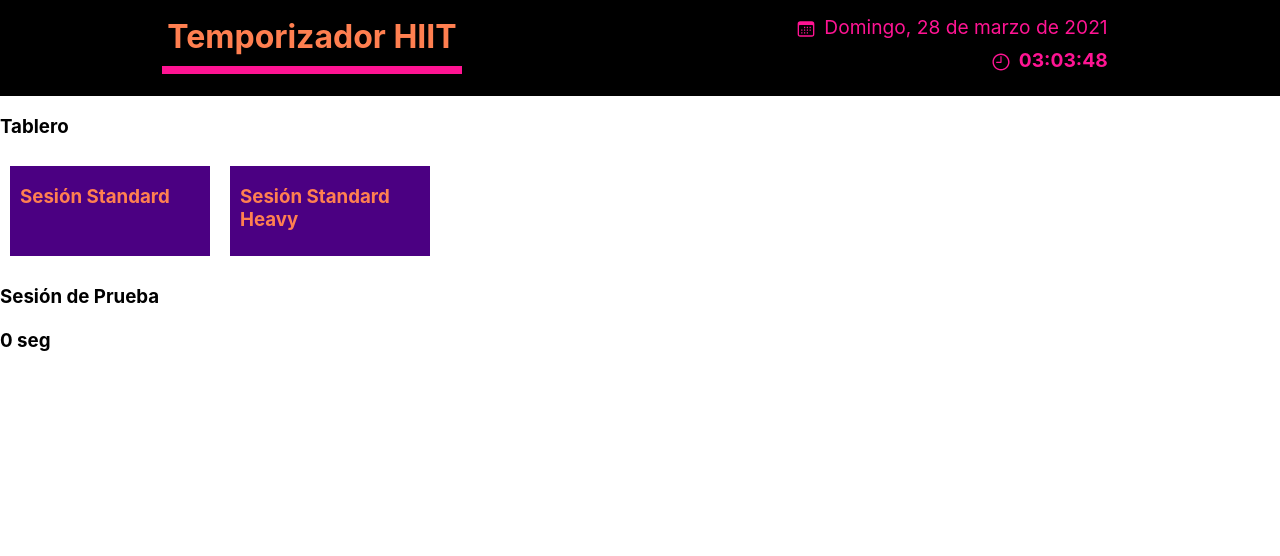
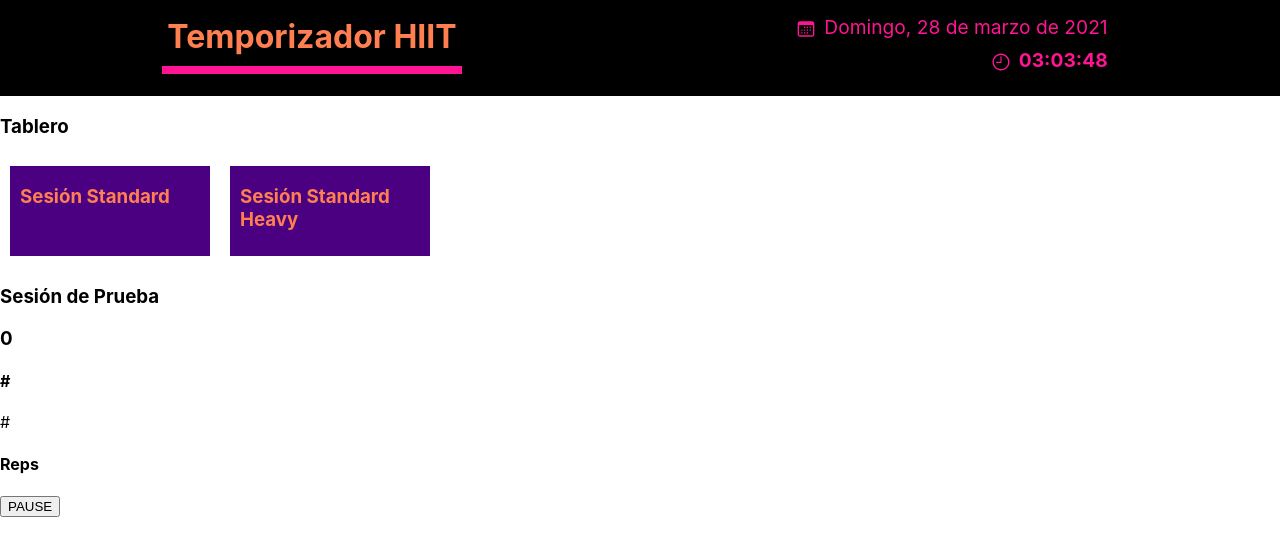
Before and after one commit to LeandroLobo/temporizadorHIIT, a React (Create React App) app: page / in a window 1280 px wide. Shown: the top 556 px of the page. Built offline with nearby package versions, Linux system fonts and the light colour scheme.

Commit message:
Componente Timer, Custom Hook useTimerHIIT, countdown de 3 segundos, funciona

```diff
--- a/src/App.js
+++ b/src/App.js
@@ -34,11 +34,30 @@
     }
   ]
 
+  const testSession = {
+    name: 'Sesión de Prueba',
+    duration: 90,
+    sets: [
+        {
+            name: 'Pecho',
+            work: 10,
+            rest: 5,
+            reps: 2
+        },
+        {
+            name: 'ABS',
+            work: 13,
+            rest: 7,
+            reps: 3
+        }
+    ]
+}
+
   return (
     <Fragment>
       <Header/>
       <Table sessions={userSessions}/>
-      <Timer/>
+      <Timer session={testSession}/>
     </Fragment>
   );
 }
--- a/src/components/Timer.jsx
+++ b/src/components/Timer.jsx
@@ -1,42 +1,33 @@
-import React, {useState, useEffect} from 'react';
+import React, {useRef} from 'react';
+import timerHIIT from '../hooks/useTimerHIIT';
 
-const Timer = () => {
+const Timer = ({session}) => {
 
-    const session = {
-        name: 'Sesión de Prueba',
-        duration: 90,
-        sets: [
-            {
-                name: '',
-                work: 10,
-                rest: 5,
-                reps: 2
-            },
-            {
-                name: '',
-                work: 13,
-                rest: 7,
-                reps: 3
-            }
-        ]
+    const [
+        time, actualSet, actualWork, actualRep, setPause, setReset
+    ] = timerHIIT(session);
+
+    const btnPause = useRef();
+
+    const handlePause = () => {
+        if(btnPause.current.innerHTML === 'PAUSE'){
+            setPause(true);
+            btnPause.current.innerHTML = 'PLAY';
+        }
+        else{
+            setPause(false);
+            btnPause.current.innerHTML = 'PAUSE';
+        }
     }
-
-    const [time, setTime] = useState(0);
-    const [actualSet, setActualSet] = useState('');
-
-    useEffect(() => {
-        session.sets.map(set => {
-            for(let i=0; i<set.reps; i++){
-                //acá va algo que funciona
-            }
-        })
-    }, [session])
 
     return (
         <div>
             <h3>{session.name}</h3>
-            <h4>{actualSet}</h4>
-            <h3>{time} seg</h3>
+            <h3>{time}</h3>
+            <h4>#{actualSet}</h4>
+            <p>#{actualWork}</p>
+            <h4>Reps {actualRep}</h4>
+            <button ref={btnPause} onClick={handlePause}>PAUSE</button>
         </div>
     );
 }
--- /dev/null
+++ b/src/hooks/useTimerHIIT.js
@@ -0,0 +1,30 @@
+import {useState, useEffect} from 'react';
+
+const useTimerHIIT = (session) => {
+
+    const [time, setTime] = useState(3);
+    const [actualSet, setActualSet] = useState('');
+    const [actualWork, setActualWork] = useState('');
+    const [actualRep, setActualRep] = useState('');
+    const [pause, setPause] = useState(false);
+    const [reset, setReset] = useState(false);
+
+    useEffect(() => {
+
+        const timer = setInterval(() => {
+            setTime(time - 1);
+        }, 1000);
+
+        if(pause || reset || time === 0) clearInterval(timer);
+
+        return () => {
+            clearInterval(timer);
+        }
+    }, [pause, time, reset]);
+
+
+    return [time, actualSet, actualWork, actualRep, setPause, setReset];
+
+}
+
+export default useTimerHIIT;
```
